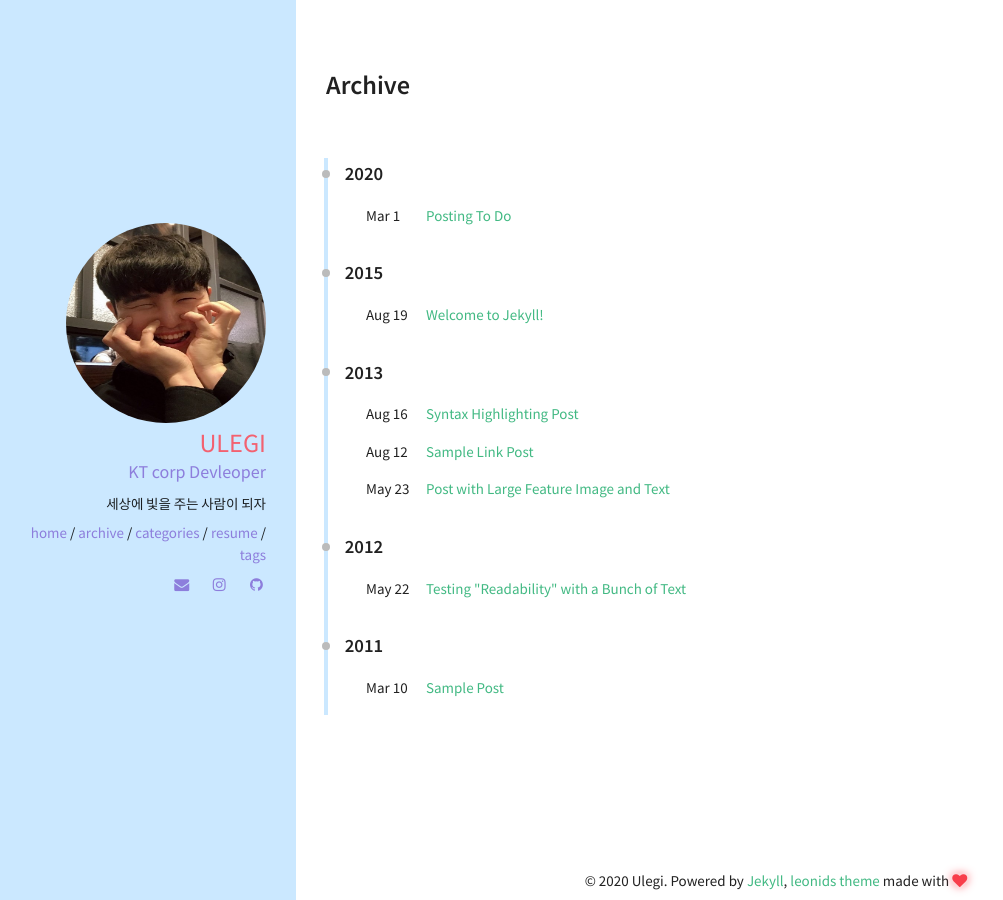
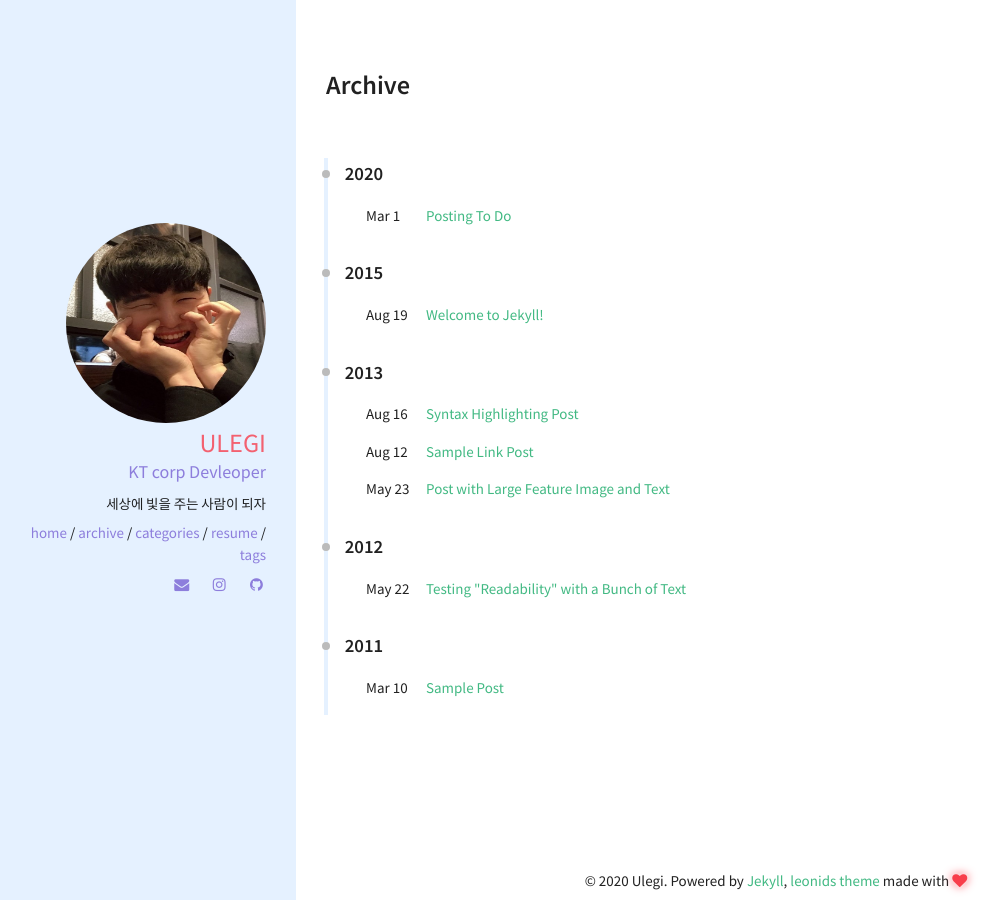
Before and after one commit to Ulegi/Ulegi.github.io, a Jekyll site: the page built from archive.html, in a window 1280 px wide. Shown: the whole page, without its empty margins (24-1027 px from the left). Built offline with Jekyll 4.4.1, drawn with Linux system fonts in a browser that asks for light colours.

Commit message:
0301 all_color_changed2

```diff
--- a/_sass/components/_variables.scss
+++ b/_sass/components/_variables.scss
@@ -52,7 +52,7 @@ $hr-border-width:             $border-width;
 //
 
 $text-color:       rgba(0, 0, 0, 0.87) !default;
-$background-color: #cbe8ff;
+$background-color: #e5f1ff;
 
 $white:            #fff;
 $primary:          #42b983;
```
